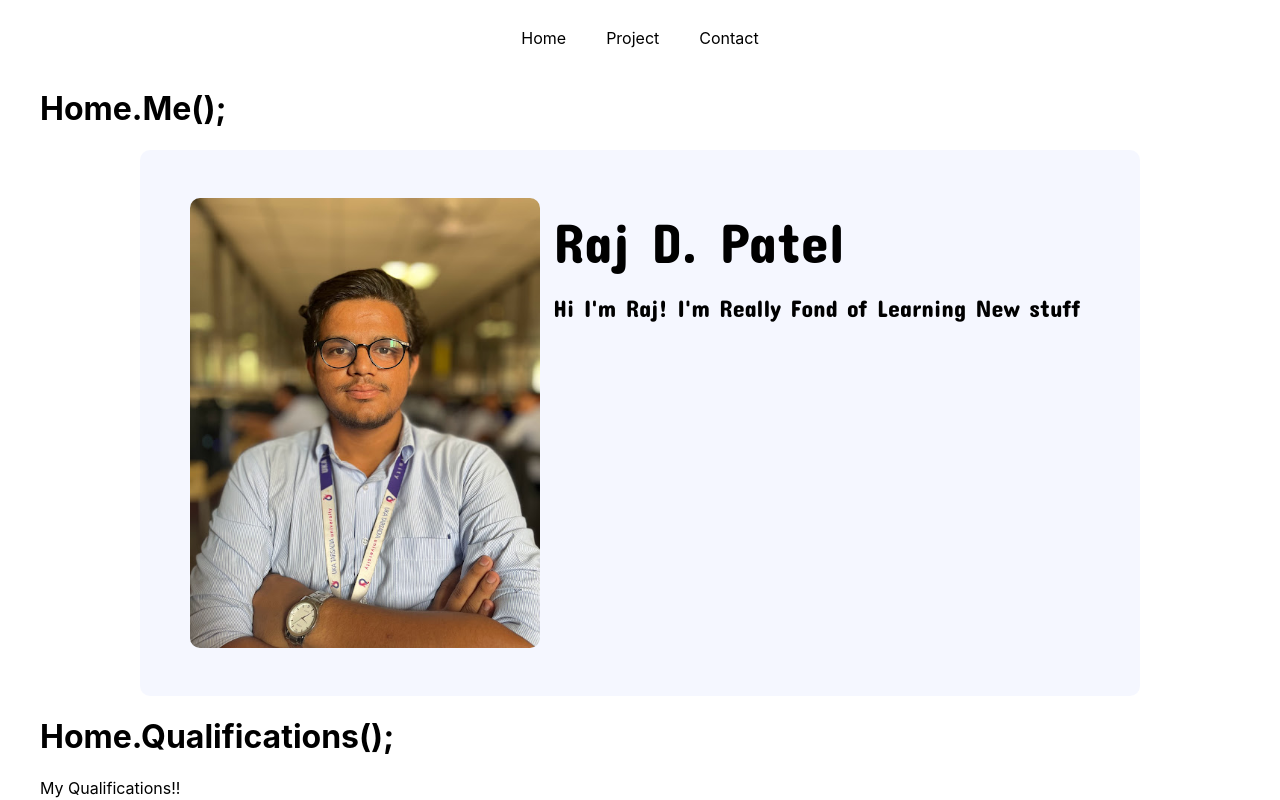
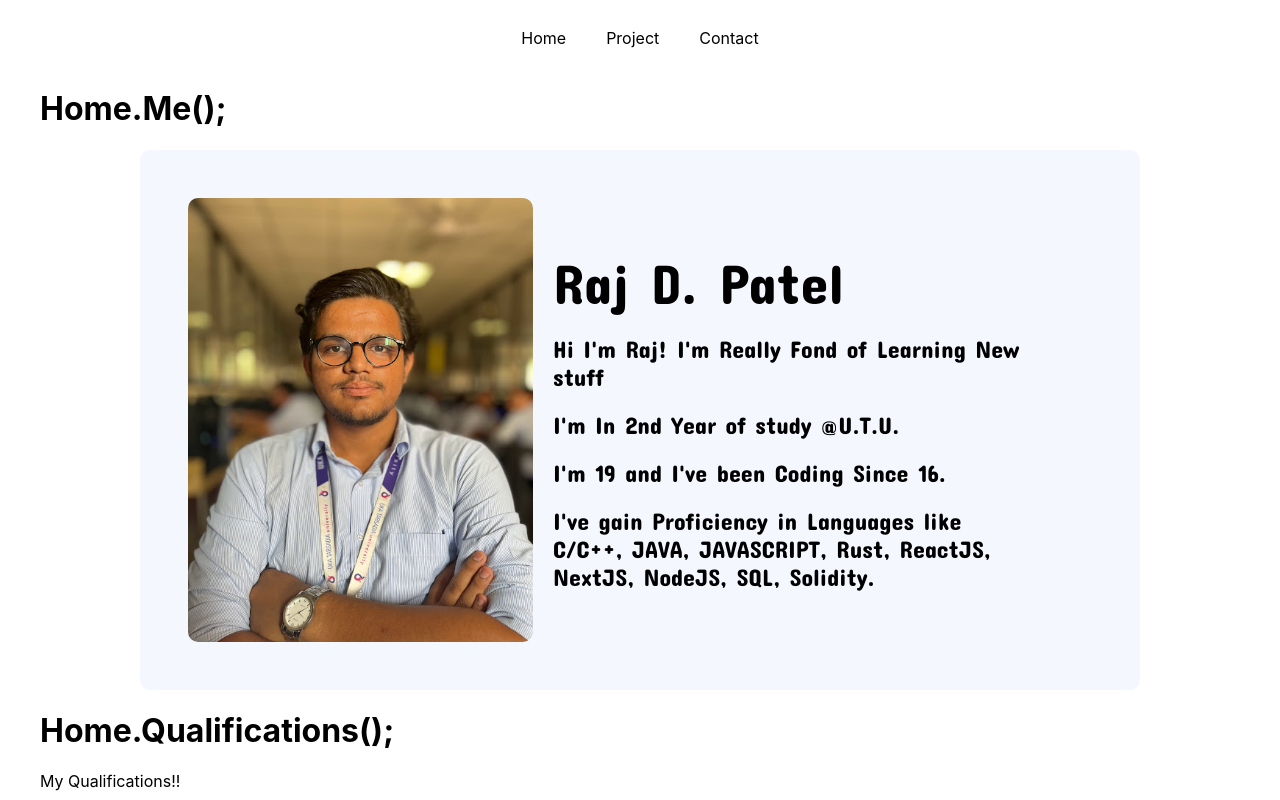
Before and after one commit to PATEL96/Raj.D.Patel.Portfolio, a Next.js app: page / in a window 1280 px wide. Shown: the top 800 px of the page. Built offline with nearby package versions, Linux system fonts and the light colour scheme.

Commit message:
feat Home.Me(v1.0)

```diff
--- a/pages/Objects/Me.js
+++ b/pages/Objects/Me.js
@@ -21,14 +21,24 @@
                 <div className={styles.Data2}>
                     Hi I'm Raj! I'm Really Fond of Learning New stuff
                 </div>
+                <div className={styles.Data2}>
+                    I'm In 2nd Year of study <a href='http://utu.ac.in' target='_blank' rel="noopener noreferrer"> @U.T.U.</a>
+                </div>
+                <div className={styles.Data2}>
+                    I'm 19 and I've been Coding Since 16.
+                </div>
+                <div className={styles.Data2}>
+                    I've gain Proficiency in Languages like <br></br> C/C++, JAVA, JAVASCRIPT, Rust, ReactJS,<br></br> NextJS, NodeJS, SQL, Solidity.
+                </div>
             </div>
-        </Container>
+        </Container >
     );
 }
 
 const Container = styled(animated.div)`
     display: flex;
-    justify-content: space-around;
+    justify-content: center;
+    align-items: center;
     padding: 3rem;
     background: #c7d2fe2e;
     border-radius: 10px;
@@ -38,5 +48,4 @@
     margin-right: 100px;
     margin-left: 100px;
     background-clip: border-box;
-    cursor: pointer;
 `
--- a/styles/Me.module.css
+++ b/styles/Me.module.css
@@ -1,7 +1,9 @@
 @import url('https://fonts.googleapis.com/css2?family=Concert+One&display=swap');
 
 .dataArea {
-    justify-content: center;
+    padding: 10px;
+    justify-content: left;
+    cursor: default;
     align-items: center;
 }
 
```
Also changed, not shown: styles/Fontspring-DEMO-vanguardcf-mediumoblique.otf (added).
